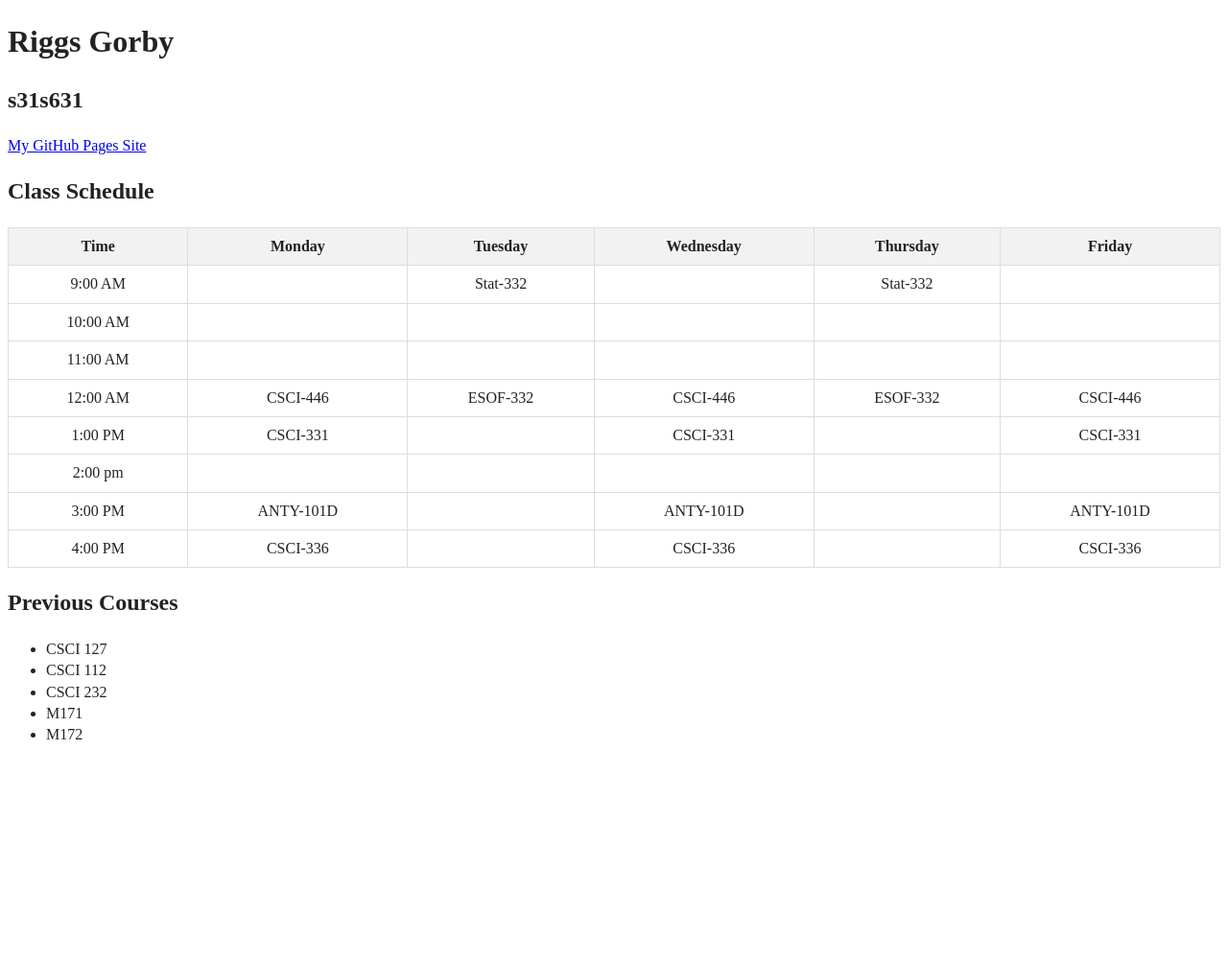
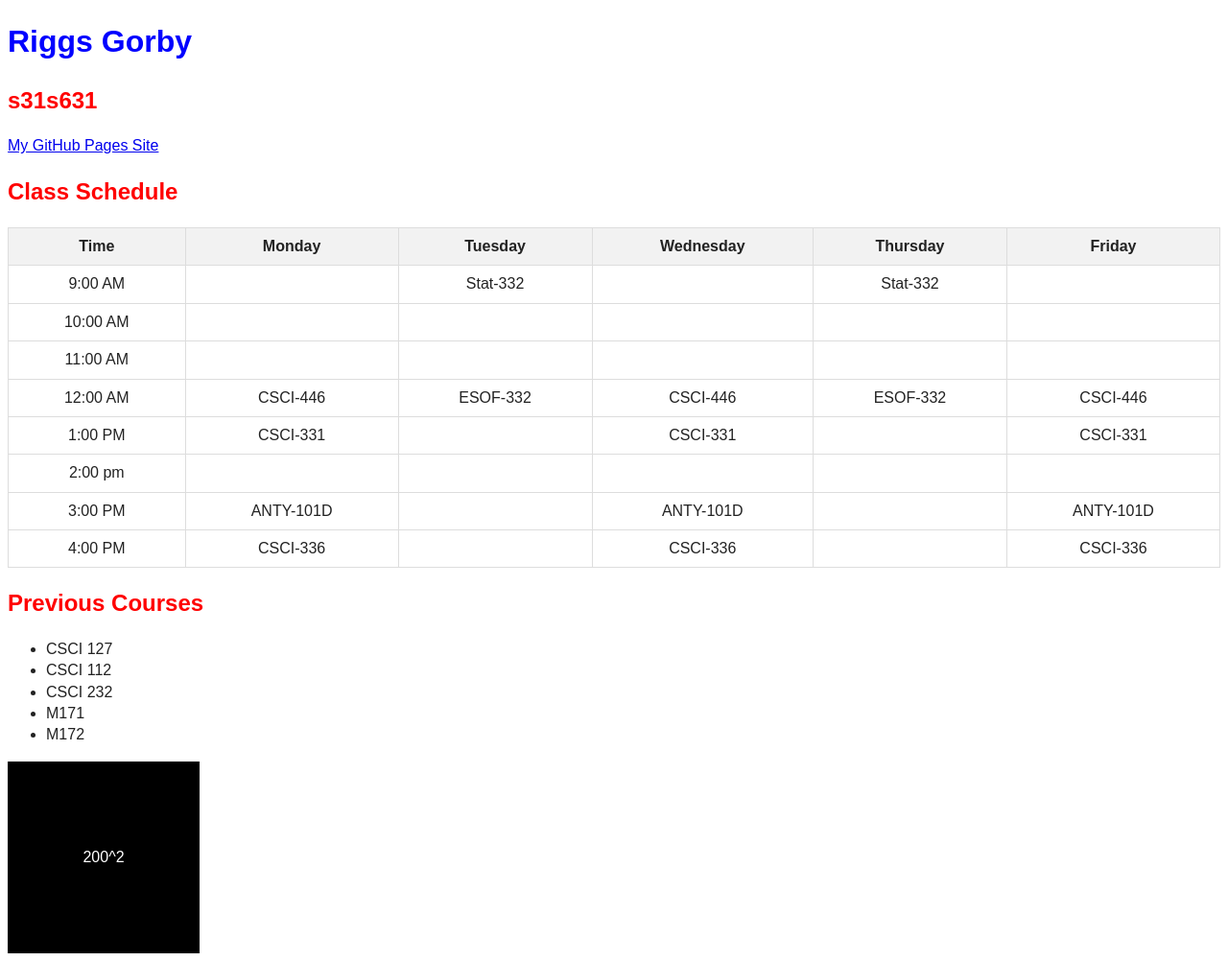
Before and after one commit to rgorby43/rgorby43.github.io, a website built with webpack: page index.html in a window 1280 px wide. Shown: the whole page at 96% size. Before the commit the page ends 800 px from the top, so only its background shows below. Built offline with nearby package versions, Linux system fonts and the light colour scheme.

Commit message:
css styling

```diff
--- a/css/style.css
+++ b/css/style.css
@@ -83,6 +83,35 @@ textarea {
 /* ==========================================================================
    Author's custom styles
    ========================================================================== */
+
+
+
+body{
+  font-family: sans-serif;
+}
+h1 {
+  color: blue;
+}
+h2{
+  color: red;
+}
+table {
+  width: 100%;
+  border-collapse: collapse;
+}
+th, td {
+  border: 1px solid #ddd;
+  padding: 8px;
+  text-align: center;
+}
+th {
+  background-color: #f2f2f2;
+}
+div{
+  height: 200px; width: 200px; background-color: black; color: white; text-align: center; vertical-align: middle; line-height: 200px;
+}
+
+
 
 /* ==========================================================================
    Helper classes
--- a/index.html
+++ b/index.html
@@ -6,18 +6,7 @@
   <meta name="viewport" content="width=device-width, initial-scale=1">
   <title>Assignment 1</title>
   <style>
-    table {
-      width: 100%;
-      border-collapse: collapse;
-    }
-    th, td {
-      border: 1px solid #ddd;
-      padding: 8px;
-      text-align: center;
-    }
-    th {
-      background-color: #f2f2f2;
-    }
+
   </style>
   <link rel="stylesheet" href="css/style.css">
   <meta name="description" content="">
@@ -129,6 +118,10 @@
   </ul>
   <script src="js/app.js"></script>
 
+<div>
+  200^2
+</div>
+
 </body>
 
 </html>
```
